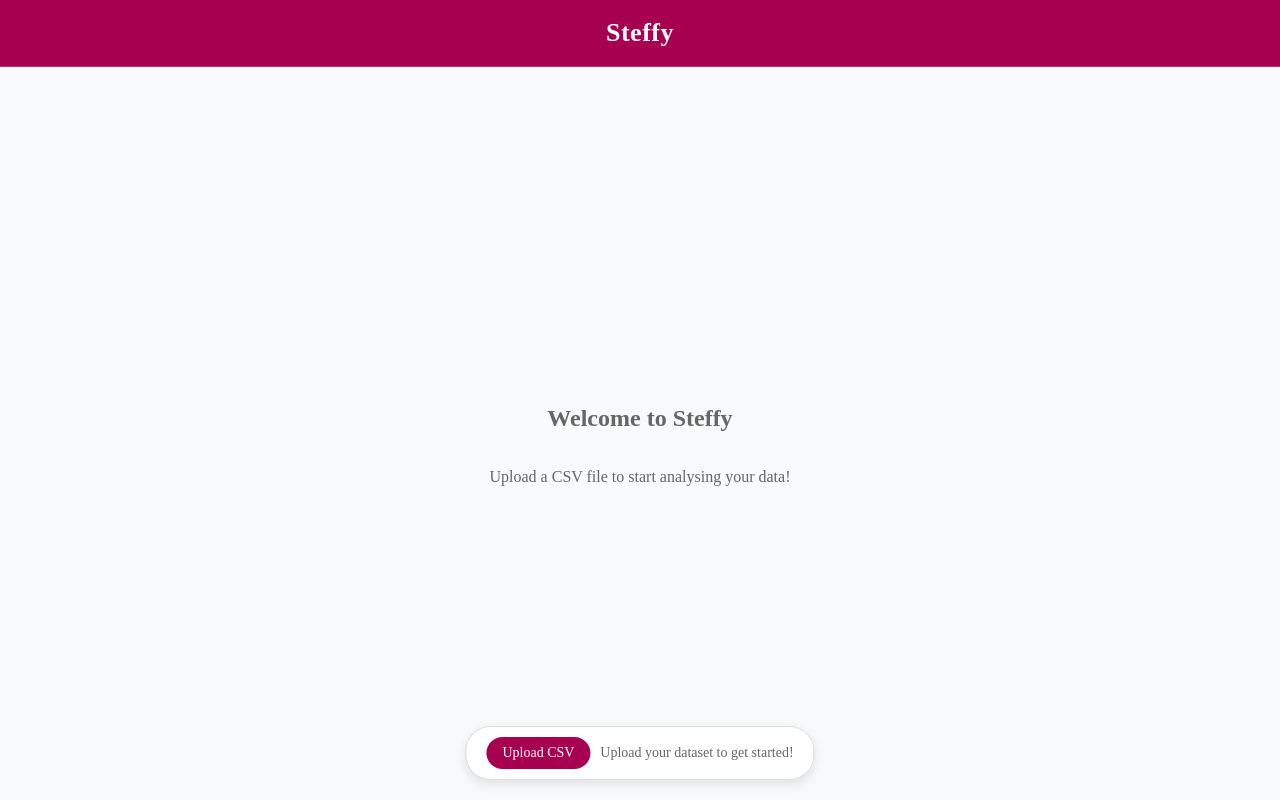
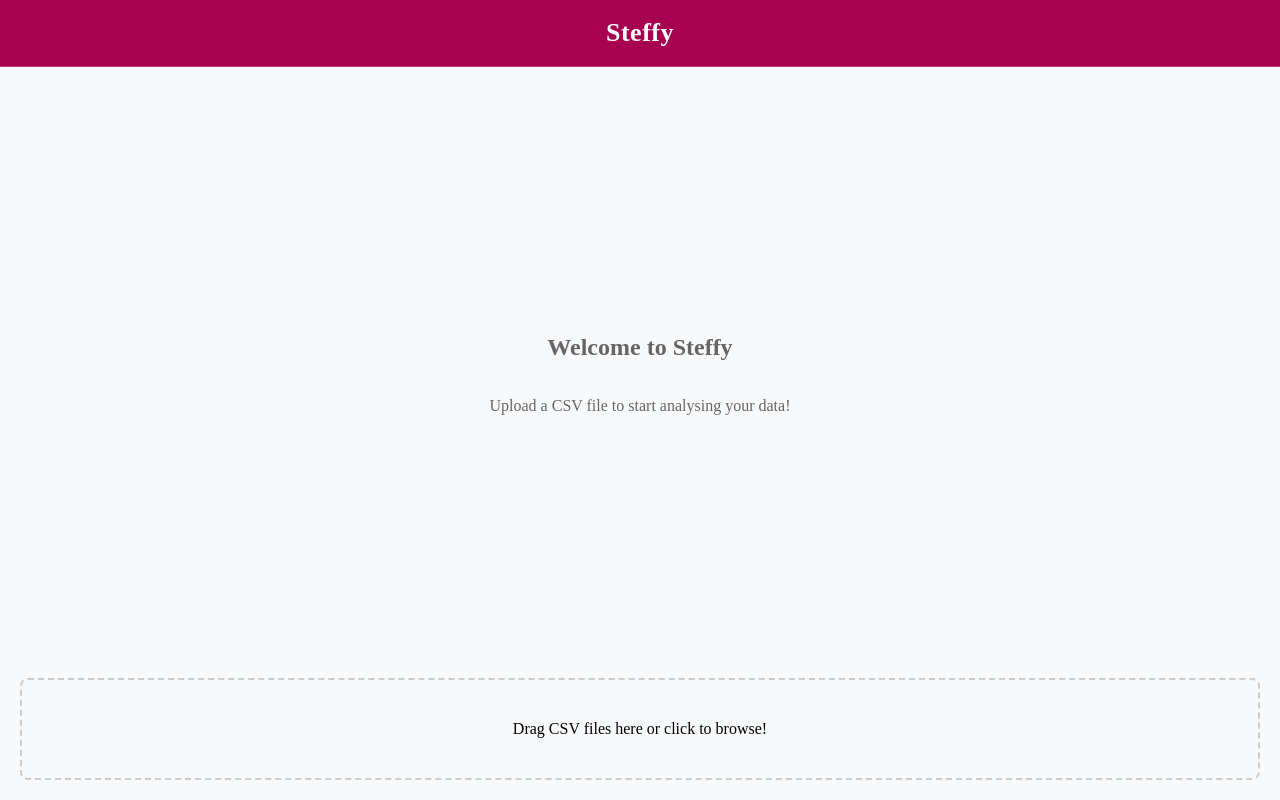
Before and after one commit to MiloBlake/CEDA, a React (Create React App) app in the folder frontend/: page / in a window 1280 px wide. Built offline with nearby package versions, Linux system fonts and the light colour scheme.

Commit message:
Drag and drop

```diff
--- a/frontend/src/components/FileUpload.jsx
+++ b/frontend/src/components/FileUpload.jsx
@@ -1,32 +1,72 @@
 import axios from "axios";
+import { useState } from "react";
 import "./styles/FileUpload.css";
 
 export default function FileUploader({ onFileUploaded }) {
-  const uploadFile = async (e) => {
-    const file = e.target.files[0];
-    if (!file) return;
+  const [isDragging, setIsDragging] = useState(false);
+
+  const handleFile = async (file) => {
+    if (!file || !file.name.endsWith('.csv')) {
+      alert("Please upload a CSV file");
+      return;
+    }
 
     const formData = new FormData();
     formData.append("file", file);
 
-    const res = await axios.post("http://localhost:5000/upload", formData);
-    onFileUploaded(res.data);
+    try {
+      const res = await axios.post("http://localhost:5000/upload", formData);
+      onFileUploaded(res.data);
+    } catch (error) {
+      alert("Upload failed");
+      console.error(error);
+    }
+  };
+
+  const handleDragOver = (e) => {
+    e.preventDefault();
+    e.stopPropagation();
+    setIsDragging(true);
+  };
+
+  const handleDragLeave = (e) => {
+    e.preventDefault();
+    e.stopPropagation();
+    setIsDragging(false);
+  };
+
+  const handleDrop = (e) => {
+    e.preventDefault();
+    e.stopPropagation();
+    setIsDragging(false);
+    const file = e.dataTransfer.files[0];
+    handleFile(file);
+  };
+
+  const handleFileInput = (e) => {
+    const file = e.target.files[0];
+    if (file) handleFile(file);
   };
 
   return (
-    <div className="file-uploader">
-      <label className="upload-button">
-        Upload CSV
+    <div
+      className={`file-uploader ${isDragging ? "dragging" : ""}`}
+      onDragOver={handleDragOver}
+      onDragLeave={handleDragLeave}
+      onDrop={handleDrop}
+    >
+      <label htmlFor="csv-input" className="upload-button">
         <input
+          id="csv-input"
           type="file"
           accept=".csv"
-          onChange={uploadFile}
+          onChange={handleFileInput}
           className="hidden-input"
         />
+        <span className="upload-text">
+          Drag CSV files here or click to browse!
+        </span>
       </label>
-      <span className="upload-text">
-        Upload your dataset to get started!
-      </span>
     </div>
   );
 }
--- a/frontend/src/components/styles/FileUpload.css
+++ b/frontend/src/components/styles/FileUpload.css
@@ -1,52 +1,23 @@
 .file-uploader {
-  position: fixed;
-  bottom: 20px;
-  left: 50%;
-  transform: translateX(-50%);
-  background-color: white;
-  border: 1px solid #ddd;
-  border-radius: 25px;
-  padding: 10px 20px;
-  box-shadow: 0 4px 12px rgba(0,0,0,0.1);
-  display: flex;
-  align-items: center;
-  gap: 10px;
+  border: 2px dashed #ccc;
+  border-radius: 8px;
+  padding: 40px;
+  text-align: center;
+  cursor: pointer;
+  transition: all 0.3s ease;
+  margin: 20px;
 }
 
-.upload-button {
-  background-color: #a80050;
-  color: white;
-  padding: 8px 16px;
-  border-radius: 20px;
-  cursor: pointer;
-  font-size: 14px;
-  border: none;
-}
-
-.upload-text {
-  color: #666;
-  font-size: 14px;
+.file-uploader.dragging {
+  border-color: #0066cc;
+  background-color: #e6f2ff;
+  border-width: 3px;
 }
 
 .hidden-input {
   display: none;
 }
 
-@media (max-width: 768px) {
-  .file-uploader {
-    bottom: 15px;
-    left: 15px;
-    right: 15px;
-    transform: none;
-    padding: 12px 16px;
-  }
-
-  .upload-text {
-    display: none;
-  }
-
-  .upload-button {
-    padding: 10px 16px;
-    font-size: 14px;
-  }
+.upload-button {
+  cursor: pointer;
 }
```
